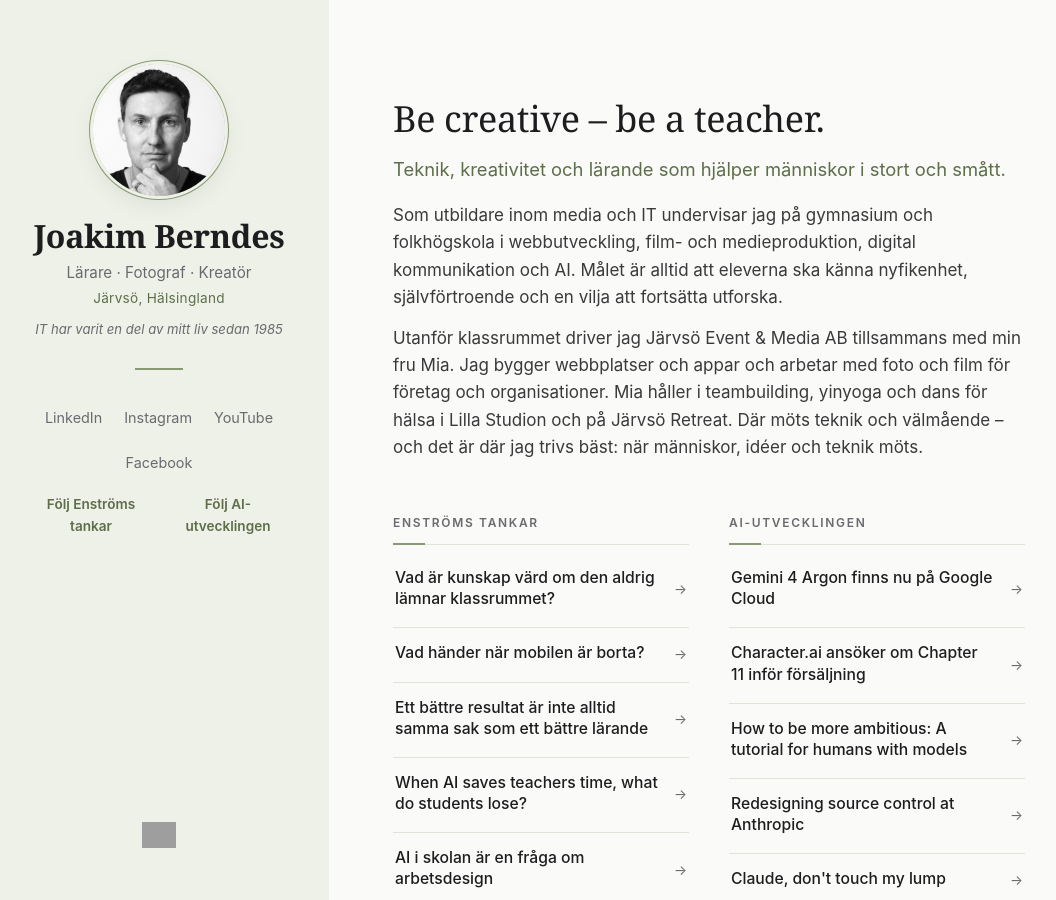
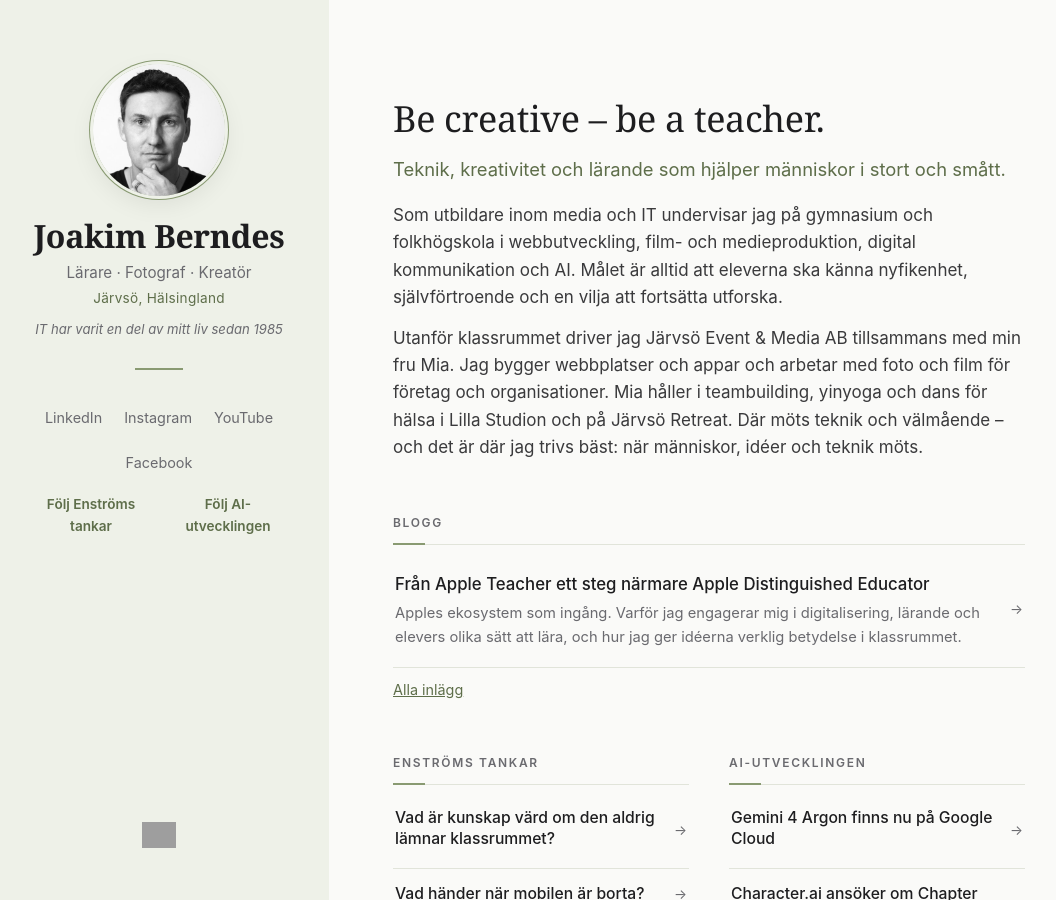
Before and after one commit to jberndes/jberndes.github.io, a Jekyll site: the page built from index.html, in a window 1280 px wide and 900 px high. Shown: the whole window, without its empty margins (11-1067 px from the left). Built offline with Jekyll 4.4.1, drawn with Linux system fonts in a browser that asks for light colours; part of the change alters nothing that is shown; grey boxes are pictures that could not be loaded.

Commit message:
Forsta bloggposten: Fran Apple Teacher till ADE; rubrik Blogg pa startsidan
Co-Authored-By: Claude Sonnet 5.5 <noreply@anthropic.com>
Claude-Session: https://claude.ai/code/session_01EHEf1UELdVEwTeZb2owzdv

```diff
--- /dev/null
+++ b/_posts/2026-10-14-fran-apple-teacher-till-ade.md
@@ -0,0 +1,14 @@
+---
+title: "Från Apple Teacher ett steg närmare Apple Distinguished Educator"
+ingress: "Apples ekosystem som ingång. Varför jag engagerar mig i digitalisering, lärande och elevers olika sätt att lära, och hur jag ger idéerna verklig betydelse i klassrummet."
+---
+
+I september fick Järvsögymnasiet besked om att vi är Apple Distinguished School. Hos oss använder all personal Mac, och det är en av sakerna som gjort att Apples ekosystem blivit en naturlig del av hur jag undervisar.
+
+Själv blev jag Apple Teacher 2025. Nu går jag vidare med Apple Teacher Portfolio. Det innebär nio lektionsmärken, tre vardera i Aktivera, Utforska och Tillämpa. När alla är klara fyller jag i portfolio-mallen och skickar in den. Jag tar märken i takt med mina kunskaper. Målet är att ha alla nio och portfolion inskickad före årsskiftet.
+
+Ett av märkena handlar om en stumfilmsuppgift i Film och tv. Eleverna planerar sin film i StoryFrame, en storyboard-app som jag har byggt med hjälp av AI. De klipper den i iMovie och lämnar in den via YouTube. Det är den sortens lektion jag vill se mer av: verktyg som hjälper eleverna att tänka och skapa.
+
+Varför lägga all den tiden på det? Dels för att visa skolan att vi kan arbeta innovativt med Mac, Apples appar och Creator Studio. Dels för att jag på sikt vill bli Apple Distinguished Educator och bidra till skolans arbete som ADS. Portfolion är min förberedelse inför ansökan i vinter.
+
+Jag kommer att skriva mer om resan allteftersom märkena blir klara.
--- a/index.html
+++ b/index.html
@@ -419,7 +419,7 @@
 
 {% if site.posts.size > 0 %}
       <section aria-labelledby="h-blogg">
-        <h2 id="h-blogg">Mina inlägg</h2>
+        <h2 id="h-blogg">Blogg</h2>
         <ul class="lista">
 {% for p in site.posts limit:3 %}
           <li><a href="{{ p.url }}">
```
